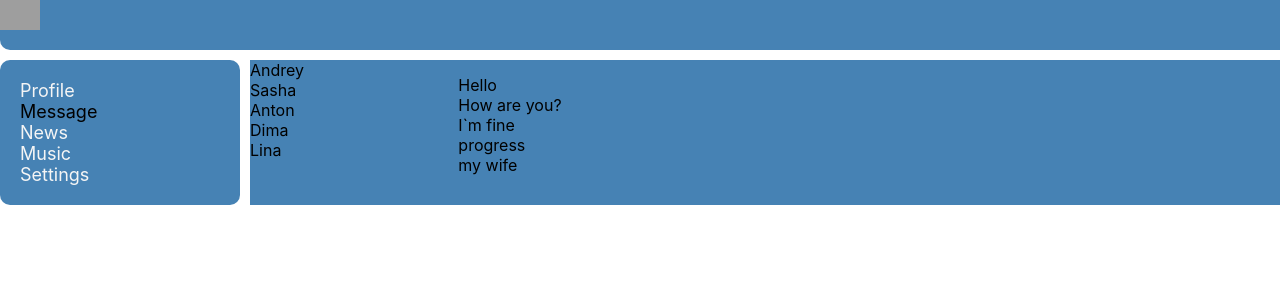
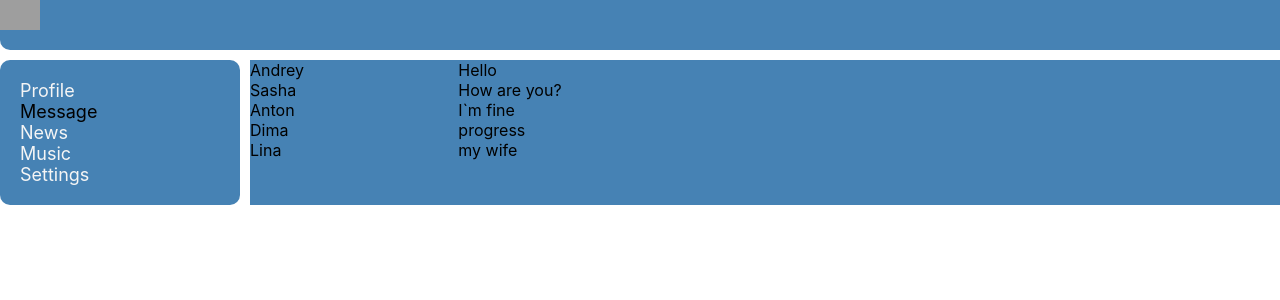
Before and after one commit to ARESKAN2108/react-kabzda-1, a React (Create React App) app: page /dialogs in a window 1280 px wide. Shown: the top 300 px of the page. Built offline with nearby package versions, Linux system fonts and the light colour scheme; grey boxes are pictures that could not be loaded.

Commit message:
выносим данные в index.js

```diff
--- a/src/App.js
+++ b/src/App.js
@@ -6,7 +6,7 @@ import Header from './components/Header/Header';
 import Navbar from './components/Navbar/Navbar';
 import Profile from './components/Profile/Profile';
 
-const App = () => {
+const App = (props) => {
   return (
     <BrowserRouter>
       <div className='app-wrapper'>
@@ -14,8 +14,8 @@ const App = () => {
         <Navbar />
         <div className='app-wrapper-content'>
           <Routes>
-            <Route path= "/profile" element = {<Profile />} />
-            <Route path= "/dialogs/*" element = {<Dialogs />} />
+            <Route path= "/profile" element = {<Profile posts = {props.posts}/>} />
+            <Route path= "/dialogs/*" element = {<Dialogs dialogs = {props.dialogs} messages = {props.messages}/>} />
             {/* <Route path= '/news' element={<News />} />
             <Route path= '/music' element={<Music />} />
             <Route path= '/settings' element={<Settings />} /> */}
--- /dev/null
+++ b/src/components/Dialogs/DialogItem/DialogItem.jsx
@@ -0,0 +1,16 @@
+import React from "react";
+import { NavLink } from "react-router-dom";
+import classes from "./../Dialogs.module.css";
+
+const DialogItem = (props) => {
+    let path = "/dialogs/" + props.id;
+    return (
+        <div className={classes.dialog + ' ' + classes.active}>
+            <NavLink to={path} className=
+                {navData => navData.isActive ?
+                    classes.active : classes.dialogItems}>{props.name}</NavLink>
+        </div>
+    )
+}
+
+export default DialogItem;
--- a/src/components/Dialogs/Dialogs.jsx
+++ b/src/components/Dialogs/Dialogs.jsx
@@ -1,57 +1,23 @@
 import React from "react";
-import { NavLink } from "react-router-dom";
-import classes from "./Dialogs.module.css";
-
-const DialogItem = (props) => {
-    let path = "/dialogs/" + props.id;
-    return (
-        <div className={classes.dialog + ' ' + classes.active}>
-            <NavLink to={path} className=
-                {navData => navData.isActive ?
-                    classes.active : classes.dialogItems}>{props.name}</NavLink>
-        </div>
-    )
-}
-
-const Message = (props) => {
-    return (
-        <div className={classes.dialog}>{props.message}</div>
-    )
-}
+import DialogItem from "./DialogItem/DialogItem";
+import classes from './Dialogs.module.css';
+import Message from "./Message/Message";
 
 const Dialogs = (props) => {
 
-    let dialogsData = [
-        {id: 1, name: 'Andrey'},
-        {id: 2, name: 'Sasha'},
-        {id: 3, name: 'Anton'},
-        {id: 4, name: 'Dima'},
-        {id: 5, name: 'Lina'}
-    ]
+    let dialogsElements = props.dialogs
+        .map(d => <DialogItem name={d.name} id={d.id} />);
 
-    let messagesData = [
-        {id: 1, message: 'Hello'},
-        {id: 2, message: 'How are you?'},
-        {id: 3, message: 'I`m fine'},
-        {id: 4, message: 'progress'},
-        {id: 5, message: 'my wife'}
-    ]
+    let messagesElements = props.messages
+        .map(m => <Message message={m.message} id={m.id} />);
 
     return (
         <div className={classes.dialogs}>
             <div className={classes.dialogItems}>
-                <DialogItem name={dialogsData[0].name} id={dialogsData[0].id} />
-                <DialogItem name={dialogsData[1].name} id={dialogsData[1].id} />
-                <DialogItem name={dialogsData[2].name} id={dialogsData[2].id} />
-                <DialogItem name={dialogsData[3].name} id={dialogsData[3].id} />
-                <DialogItem name={dialogsData[4].name} id={dialogsData[4].id} />
+                {dialogsElements}
             </div>
             <div className={classes.messages}>
-                <Message message={messagesData[0].message} id={messagesData[0].id} />
-                <Message message={messagesData[1].message} id={messagesData[1].id} />
-                <Message message={messagesData[2].message} id={messagesData[2].id} />
-                <Message message={messagesData[3].message} id={messagesData[3].id} />
-                <Message message={messagesData[4].message} id={messagesData[4].id} />
+                {messagesElements}
             </div>
         </div>
     )
--- a/src/components/Dialogs/Dialogs.module.css
+++ b/src/components/Dialogs/Dialogs.module.css
@@ -13,7 +13,7 @@
 }
 
 .messages {
-    padding-top: 15px;
+
 }
 
 .messages .message {
--- /dev/null
+++ b/src/components/Dialogs/Message/Message.jsx
@@ -0,0 +1,12 @@
+import React from "react";
+import classes from "./../Dialogs.module.css";
+
+const Message = (props) => {
+
+    return (
+        <div className={classes.message}>{props.message}</div>
+
+    )
+}
+
+export default Message;
--- a/src/components/Profile/MyPosts/MyPosts.jsx
+++ b/src/components/Profile/MyPosts/MyPosts.jsx
@@ -2,12 +2,9 @@ import React from 'react';
 import classes from './MyPosts.module.css';
 import Post from './Post/Post';
 
-const MyPosts = () => {
+const MyPosts = (props) => {
 
-    let postData = [
-        { id: 1, message: 'Hi, how are you?', likesCount: 15 },
-        { id: 2, message: 'It`s my first post', likesCount: 23 }
-    ]
+    let postsElements = props.posts.map(p => <Post message={p.message} likesCount={p.likesCount} />);
 
     return (
         <div className={classes.postsBlock}>
@@ -21,8 +18,7 @@ const MyPosts = () => {
                 </div>
             </div>
             <div className={classes.posts}>
-                <Post message={postData[0].message} likesCount={postData[0].likesCount} />
-                <Post message={postData[1].message} likesCount={postData[1].likesCount} />
+                {postsElements}
             </div>
         </div>
     )
--- a/src/components/Profile/MyPosts/Post/Post.jsx
+++ b/src/components/Profile/MyPosts/Post/Post.jsx
@@ -2,6 +2,7 @@ import React from "react";
 import classes from './Post.module.css';
 
 const Post = (props) => {
+
     return (
         <div className={classes.item}>
             <img src='https://encrypted-tbn0.gstatic.com/images?q=tbn:ANd9GcSNGZDlgqu5WAs9WAV_HS8wqpmneintd0grew&usqp=CAU' />
--- a/src/components/Profile/MyPosts/ProfileInfo/ProfileInfo.jsx
+++ b/src/components/Profile/MyPosts/ProfileInfo/ProfileInfo.jsx
@@ -1,7 +1,7 @@
 import React from "react";
 import classes from "./ProfileInfo.module.css";
 
-const ProfileInfo = () => {
+const ProfileInfo = (props) => {
     return (
         <div>
             <div>
--- a/src/components/Profile/Profile.jsx
+++ b/src/components/Profile/Profile.jsx
@@ -1,13 +1,13 @@
 import React from 'react';
 import MyPosts from './MyPosts/MyPosts';
 import ProfileInfo from './MyPosts/ProfileInfo/ProfileInfo';
-import classes from './Profile.module.css';
 
-const Profile = () => {
+
+const Profile = (props) => {
     return (
         <div>
             <ProfileInfo />
-            <MyPosts />
+            <MyPosts posts = {props.posts}/>
         </div>
     )
 }
--- a/src/index.js
+++ b/src/index.js
@@ -4,10 +4,33 @@ import './index.css';
 import App from './App';
 import reportWebVitals from './reportWebVitals';
 
-const root = ReactDOM.createRoot(document.getElementById('root'));
+let dialogs = [
+  {id: 1, name: 'Andrey'},
+  {id: 2, name: 'Sasha'},
+  {id: 3, name: 'Anton'},
+  {id: 4, name: 'Dima'},
+  {id: 5, name: 'Lina'}
+]
+
+let messages = [
+  {id: 1, message: 'Hello'},
+  {id: 2, message: 'How are you?'},
+  {id: 3, message: 'I`m fine'},
+  {id: 4, message: 'progress'},
+  {id: 5, message: 'my wife'}
+]
+
+let posts = [
+  { id: 1, message: 'Hi, how are you?', likesCount: 15 },
+  { id: 2, message: 'It`s my first post', likesCount: 23 }
+]
+
+
+const root = ReactDOM.createRoot(document.getElementById('root')
+);
 root.render(
   <React.StrictMode>
-    <App />
+    <App posts = {posts} dialogs = {dialogs} messages = {messages}/>
   </React.StrictMode>
 );
 
```
